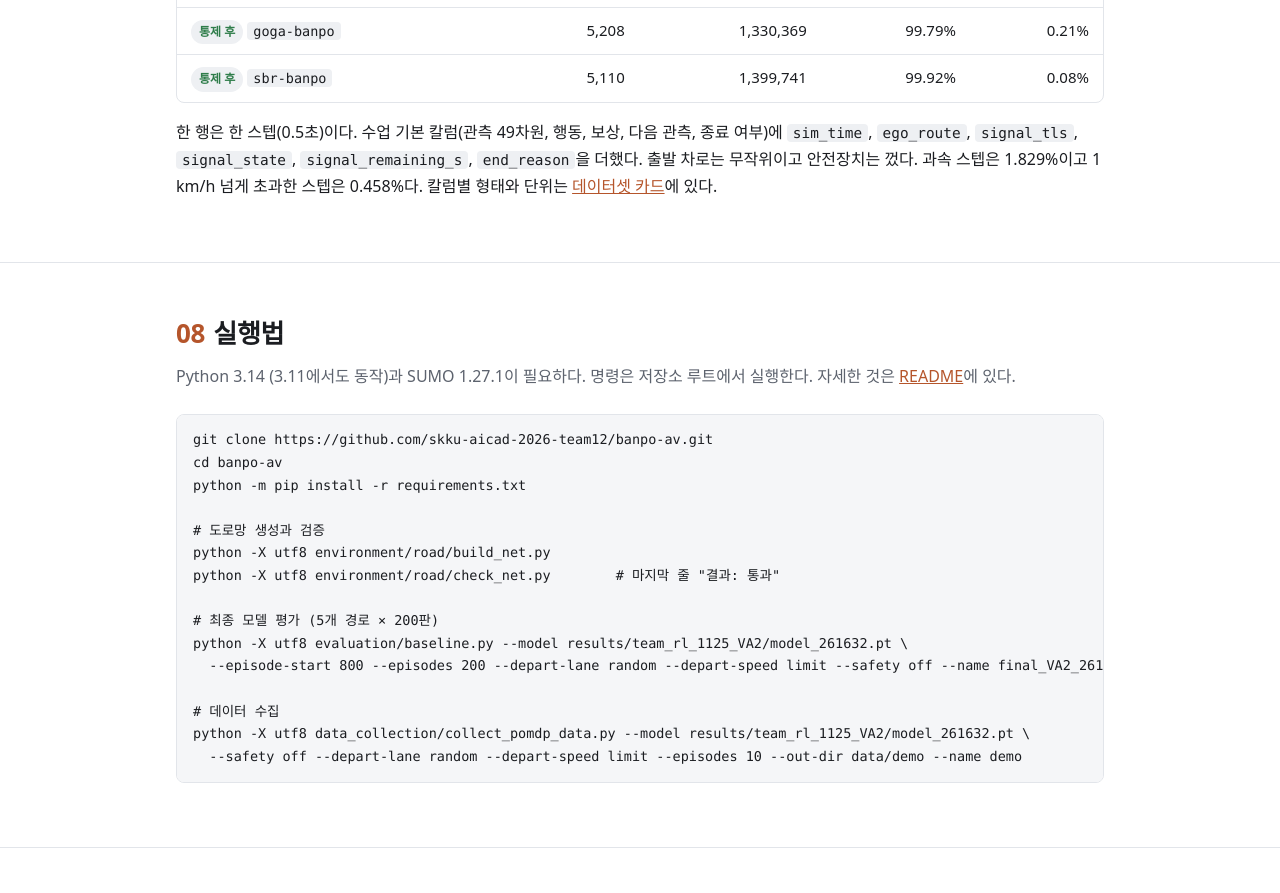
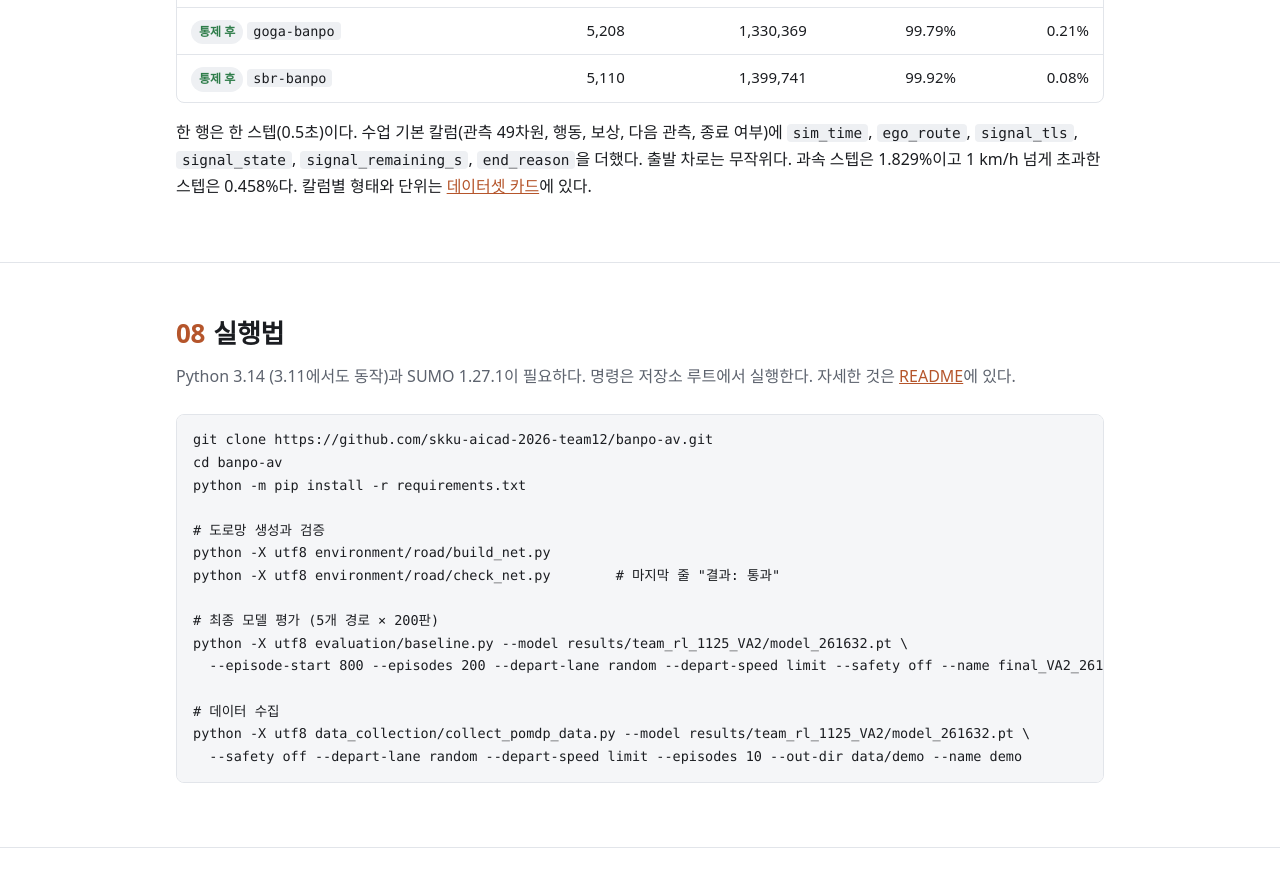
Before and after one commit to skku-aicad-2026-team12/banpo-av, a plain HTML site: page docs/index.html in a window 1280 px wide. Shown: the part 8145-9038 px from the top of the page. Drawn offline with Linux system fonts and the light colour scheme.

Commit message:
07 데이터셋 문구 수정

```diff
--- a/docs/index.html
+++ b/docs/index.html
@@ -329,7 +329,7 @@ footer { padding: 32px 0 48px; color: var(--muted); font-size: 14px; }
         </tbody>
       </table>
     </div>
-    <p>한 행은 한 스텝(0.5초)이다. 수업 기본 칼럼(관측 49차원, 행동, 보상, 다음 관측, 종료 여부)에 <code>sim_time</code>, <code>ego_route</code>, <code>signal_tls</code>, <code>signal_state</code>, <code>signal_remaining_s</code>, <code>end_reason</code>을 더했다. 출발 차로는 무작위이고 안전장치는 껐다. 과속 스텝은 1.829%이고 1 km/h 넘게 초과한 스텝은 0.458%다. 칼럼별 형태와 단위는 <a href="https://huggingface.co/datasets/skku-aicad-2026-team12/banpo-av-dataset-v2">데이터셋 카드</a>에 있다.</p>
+    <p>한 행은 한 스텝(0.5초)이다. 수업 기본 칼럼(관측 49차원, 행동, 보상, 다음 관측, 종료 여부)에 <code>sim_time</code>, <code>ego_route</code>, <code>signal_tls</code>, <code>signal_state</code>, <code>signal_remaining_s</code>, <code>end_reason</code>을 더했다. 출발 차로는 무작위다. 과속 스텝은 1.829%이고 1 km/h 넘게 초과한 스텝은 0.458%다. 칼럼별 형태와 단위는 <a href="https://huggingface.co/datasets/skku-aicad-2026-team12/banpo-av-dataset-v2">데이터셋 카드</a>에 있다.</p>
   </div>
 </section>
 
```
